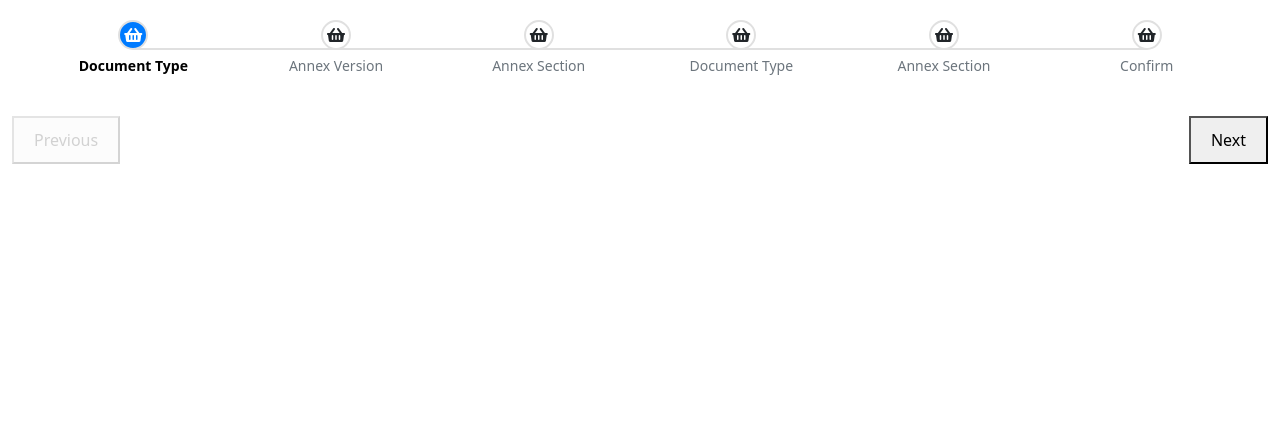
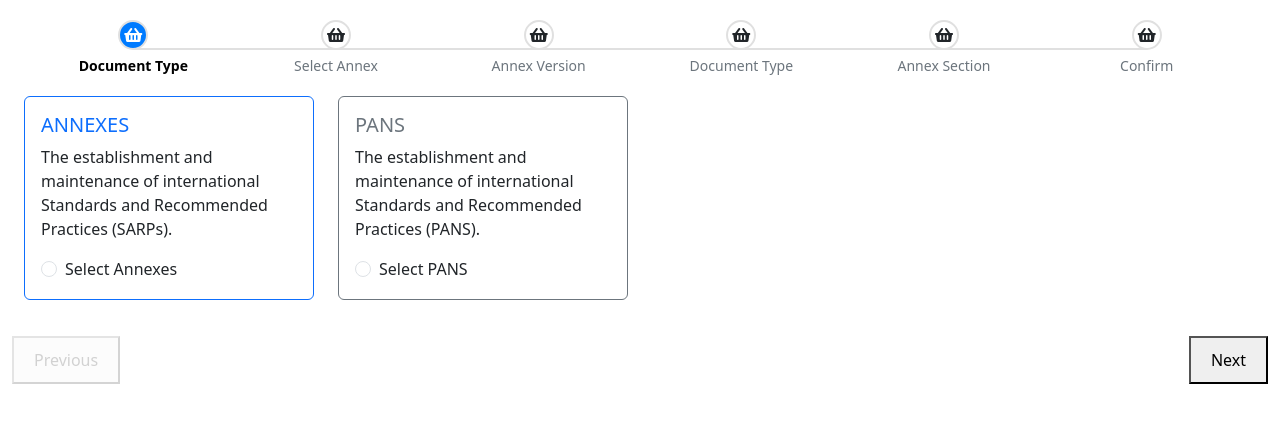
Before and after one commit to tiwaririjul/ICAO, a React (Create React App) app: page /progress in a window 1280 px wide. Shown: the top 422 px of the page. Built offline with nearby package versions, Linux system fonts and the light colour scheme.

Commit message:
stage 1 stage 2

```diff
--- a/src/App.css
+++ b/src/App.css
@@ -75,3 +75,10 @@ button:disabled {
   cursor: not-allowed;
   opacity: 0.6;
 }
+
+.stage-content {
+  width: 2000px;
+  border: 1px solid red;
+  margin: auto;
+  height: 800px;
+}
--- a/src/components/Progress.jsx
+++ b/src/components/Progress.jsx
@@ -1,6 +1,7 @@
 import React, { useState } from "react";
 // import { ProgressBar } from "react-bootstrap";
 import "../App.css";
+import Stages from "./Stages";
 
 const Progress = () => {
   const [currentStep, setCurrentStep] = useState(1);
@@ -12,11 +13,11 @@ const Progress = () => {
     },
     {
       index: 2,
-      content: "Annex Version",
+      content: "Select Annex",
     },
     {
       index: 3,
-      content: "Annex Section",
+      content: "Annex Version",
     },
     {
       index: 4,
@@ -77,6 +78,9 @@ const Progress = () => {
           </div>
         ))}
       </div>
+
+      <Stages stage={currentStep} />
+
       <div className="navigation-buttons">
         <button onClick={handlePrev} disabled={currentStep === 1}>
           Previous
--- /dev/null
+++ b/src/components/Stages.jsx
@@ -0,0 +1,117 @@
+import React, { useState } from "react";
+
+const Stages = ({ stage }) => {
+  // State to manage the selected option
+  const [selectedOption, setSelectedOption] = useState(null);
+
+  // Handler for radio button changes
+  const handleRadioChange = (event) => {
+    setSelectedOption(event.target.value);
+  };
+
+  const annexes = [
+    "Annex 1 PERSONNEL LICENSING",
+    "Annex 2 RULES OF THE AIR",
+    "Annex 3 METEOROLOGICAL SERVICE FOR INTERNATIONAL AIR NAVIGATION PART I - CORE SARPs",
+    "Annex 4 AERONAUTICAL CHARTS",
+    "Annex 5 UNITS OF MEASUREMENT TO BE USED IN AIR AND GROUND OPERATIONS",
+    "Annex 6 OPERATION OF AIRCRAFT PART I INTERNATIONAL COMMERICIAL AIR TRANSPORT - AEROPLANES",
+    "Annex 6 OPERATION OF AIRCRAFT PART II INTERNATIONAL GENERAL AVIATION - AEROPLANES",
+    "Annex 6 OPERATION OF AIRCRAFT PART III INTERNATIONAL OPERATIONS - HELICOPTERS",
+    "Annex 6 OPERATION OF AIRCRAFT PART IV - International Operations - Remotely Piloted Aircraft Systems",
+    "Annex 7 AIRCRAFT NATIONALITY AND REGISTRATION MARKS",
+    "Annex 8 AIRWORTHINESS OF AIRCRAFT",
+    "Annex 9 FACILITATION",
+    "Annex 10 AERONAUTICAL TELECOMMUNICATIONS VOLUME I RADIO NAVIGATION AIDS",
+    "Annex 10 AERONAUTICAL TELECOMMUNICATIONS VOLUME II COMMUNICATION PROCEDURES INCLUDING THOSE WITH PANS STATUS",
+    "Annex 10 AERONAUTICAL TELECOMMUNICATIONS VOLUME III PART I - DIGITAL DATA COMMUNICATION SYSTEMS; PART II - VOICE COMMUNICATION SYSTEMS",
+    "Annex 10 AERONAUTICAL TELECOMMUNICATIONS VOLUME IV SURVEILLANCE RADAR AND COLLISION AVOIDANCE SYSTEMS",
+    "Annex 10 AERONAUTICAL TELECOMMUNICATIONS VOLUME V AERONAUTICAL RADIO FREQUENCY SPECTRUM UTILIZATION",
+  ];
+
+  switch (stage) {
+    case 1:
+      return (
+        <div className="container">
+          <div className="row">
+            <div className="col-md-3 mb-3">
+              <div className="card border-primary">
+                <div className="card-body">
+                  <h5 className="card-title text-primary">ANNEXES</h5>
+                  <p className="card-text">
+                    The establishment and maintenance of international Standards
+                    and Recommended Practices (SARPs).
+                  </p>
+                  <div className="form-check">
+                    <input
+                      className="form-check-input"
+                      type="radio"
+                      id="annexRadio"
+                      name="selection"
+                      value="annex"
+                      checked={selectedOption === "annex"}
+                      onChange={handleRadioChange}
+                    />
+                    <label className="form-check-label" htmlFor="annexRadio">
+                      Select Annexes
+                    </label>
+                  </div>
+                </div>
+              </div>
+            </div>
+
+            <div className="col-md-3 mb-3">
+              <div className="card border-secondary">
+                <div className="card-body">
+                  <h5 className="card-title text-secondary">PANS</h5>
+                  <p className="card-text">
+                    The establishment and maintenance of international Standards
+                    and Recommended Practices (PANS).
+                  </p>
+                  <div className="form-check">
+                    <input
+                      className="form-check-input"
+                      type="radio"
+                      id="pansRadio"
+                      name="selection"
+                      value="pans"
+                      checked={selectedOption === "pans"}
+                      onChange={handleRadioChange}
+                    />
+                    <label className="form-check-label" htmlFor="pansRadio">
+                      Select PANS
+                    </label>
+                  </div>
+                </div>
+              </div>
+            </div>
+          </div>
+        </div>
+      );
+    case 2:
+      return (
+        <div className="container mt-4">
+          <h3>Select Annexes</h3>
+          {annexes.map((annex, index) => (
+            <div key={index} className="form-check mb-3">
+              <input
+                type="checkbox"
+                className="form-check-input"
+                id={`annex-${index}`}
+              />
+              <label className="form-check-label" htmlFor={`annex-${index}`}>
+                {annex}
+              </label>
+              <hr />
+            </div>
+          ))}
+        </div>
+      );
+    default:
+      return (
+        <div className="container">No content available for this stage</div>
+      );
+  }
+};
+
+export default Stages;
```
